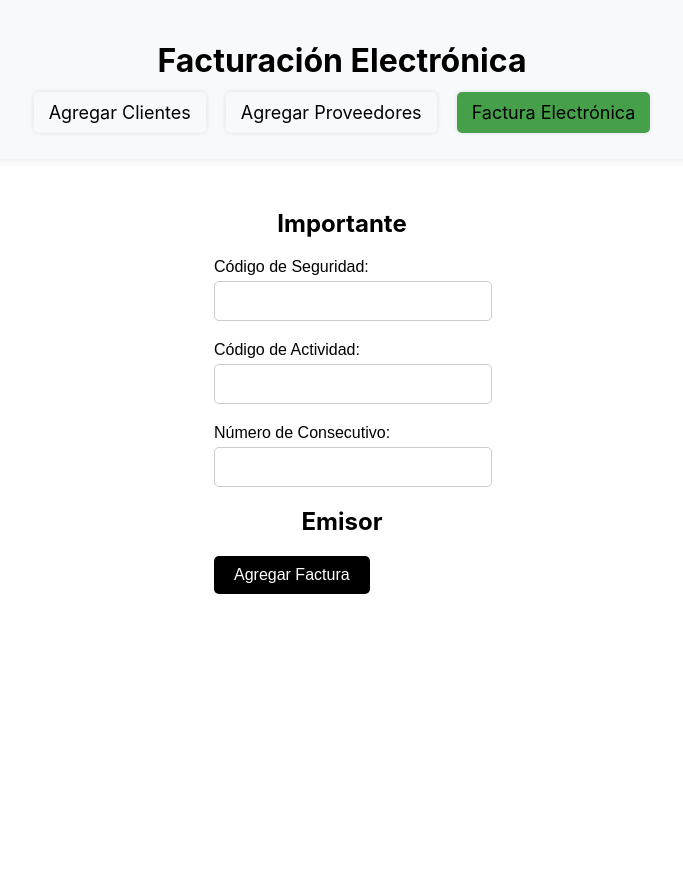
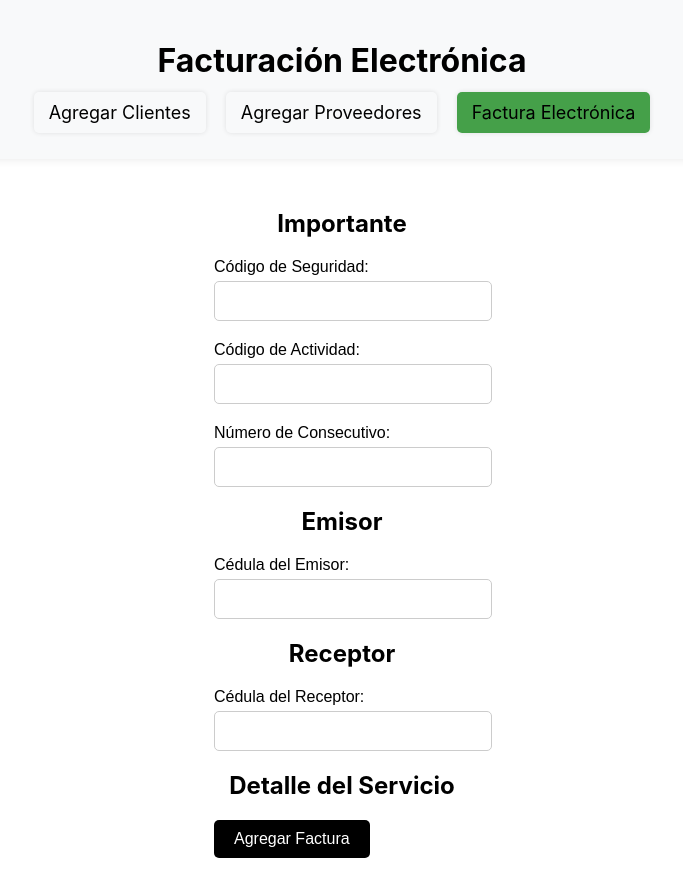
Before and after one commit to Fran420CR/fe, a React (Create React App) app: page /factura-electronica in a window 1280 px wide. Shown: the top 896 px of the page, without its empty margins (298-981 px from the left). Before the commit the page ends 800 px from the top, so only its background shows below. Built offline with nearby package versions, Linux system fonts and the light colour scheme.

Commit message:
Detallitos

```diff
--- a/src/components/FacturaElectronica.js
+++ b/src/components/FacturaElectronica.js
@@ -1,10 +1,11 @@
-// FacturaElectronica.js
 import React, { useState } from 'react';
 
 function FacturaElectronica() {
   const [codigoSeguridad, setCodigoSeguridad] = useState('');
   const [codigoActividad, setCodigoActividad] = useState('');
   const [numeroConsecutivo, setNumeroConsecutivo] = useState('');
+  const [cedulaEmisor, setCedulaEmisor] = useState('');
+  const [cedulaReceptor, setCedulaReceptor] = useState(''); // Variable cedulaReceptor agregada
 
   const handleCodigoSeguridad = (event) => {
     setCodigoSeguridad(event.target.value);
@@ -18,14 +19,24 @@ const handleNumeroConsecutivo = (event) => {
     setNumeroConsecutivo(event.target.value);
   }
 
+  const handleCedulaEmisor = (event) => {
+    setCedulaEmisor(event.target.value);
+  }
+
+  const handleCedulaReceptor = (event) => { // Manejador para cedulaReceptor
+    setCedulaReceptor(event.target.value);
+  }
+
   const handleSubmit = (event) => {
     event.preventDefault();
-  console.log('Factura Electronica agregada:', { codigoSeguridad, codigoActividad, numeroConsecutivo});
+    console.log('Factura Electronica agregada:', { codigoSeguridad, codigoActividad, numeroConsecutivo, cedulaEmisor, cedulaReceptor });
 
     // Limpiamos los campos después de enviar el formulario
     setCodigoSeguridad('');
     setCodigoActividad('');
     setNumeroConsecutivo('');
+    setCedulaEmisor('');
+    setCedulaReceptor(''); // Se agrega limpiar cedulaReceptor
   }
 
   return (
@@ -42,10 +53,22 @@ return (
         </div>
         <div className="form-group">
           <label className="form-label">Número de Consecutivo:</label>
-              <input className="form-input" type="text" value={numeroConsecutivo} onChange={setNumeroConsecutivo} />
+          <input className="form-input" type="text" value={numeroConsecutivo} onChange={handleNumeroConsecutivo} />
         </div>
         {/* Emisor */}
         <h2>Emisor</h2>
+        <div className="form-group">
+          <label className="form-label">Cédula del Emisor:</label>
+          <input className="form-input" type="text" value={cedulaEmisor} onChange={handleCedulaEmisor} />
+        </div>
+        {/* Receptor */}
+        <h2>Receptor</h2>
+        <div className="form-group">
+          <label className="form-label">Cédula del Receptor:</label>
+          <input className="form-input" type="text" value={cedulaReceptor} onChange={handleCedulaReceptor} />
+        </div>
+        {/* Detalle del Servicio */}
+        <h2>Detalle del Servicio</h2>
 
         <button type="submit" className="submit-button">Agregar Factura</button>
       </form>
```
Lines whose indentation alone changed are shown as unchanged.
